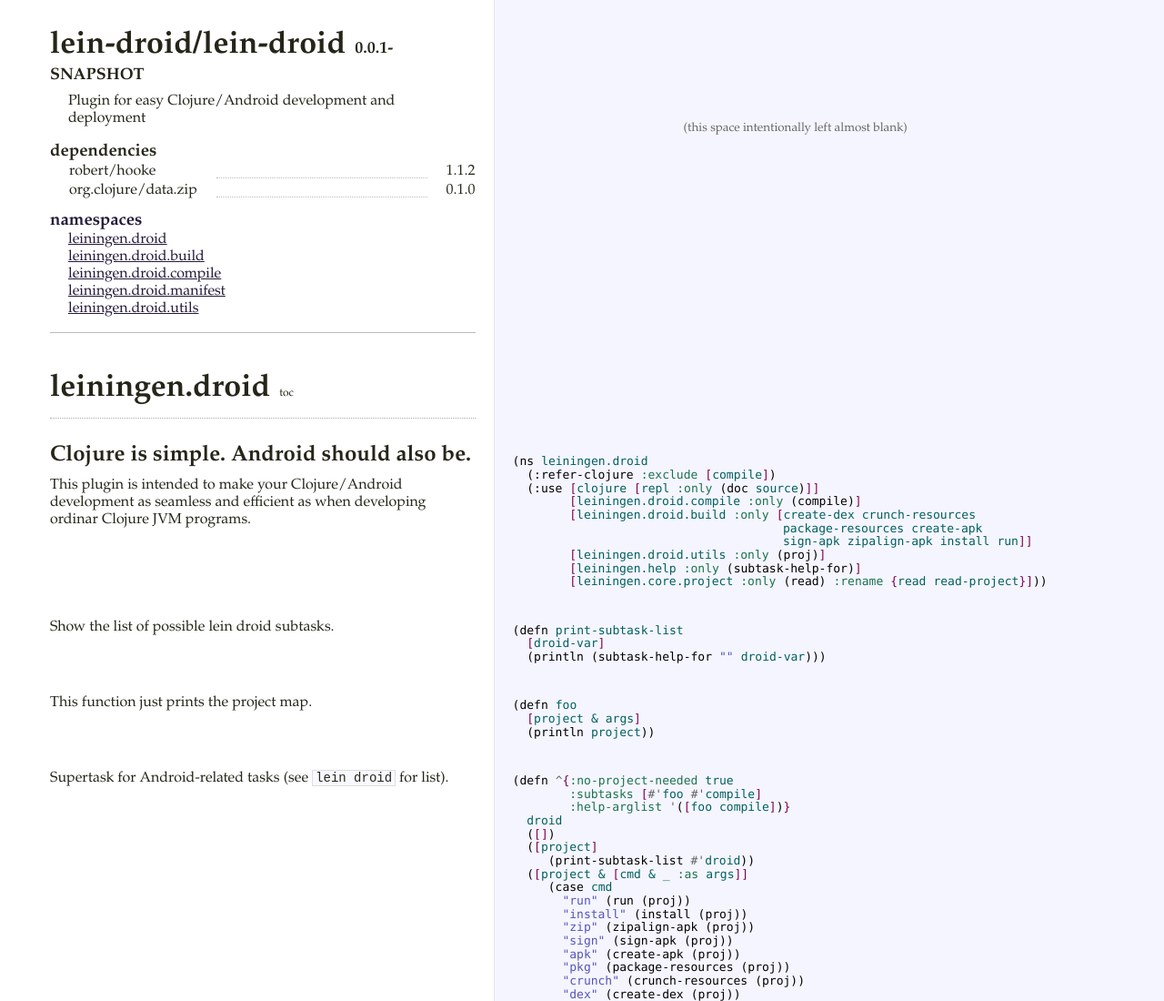
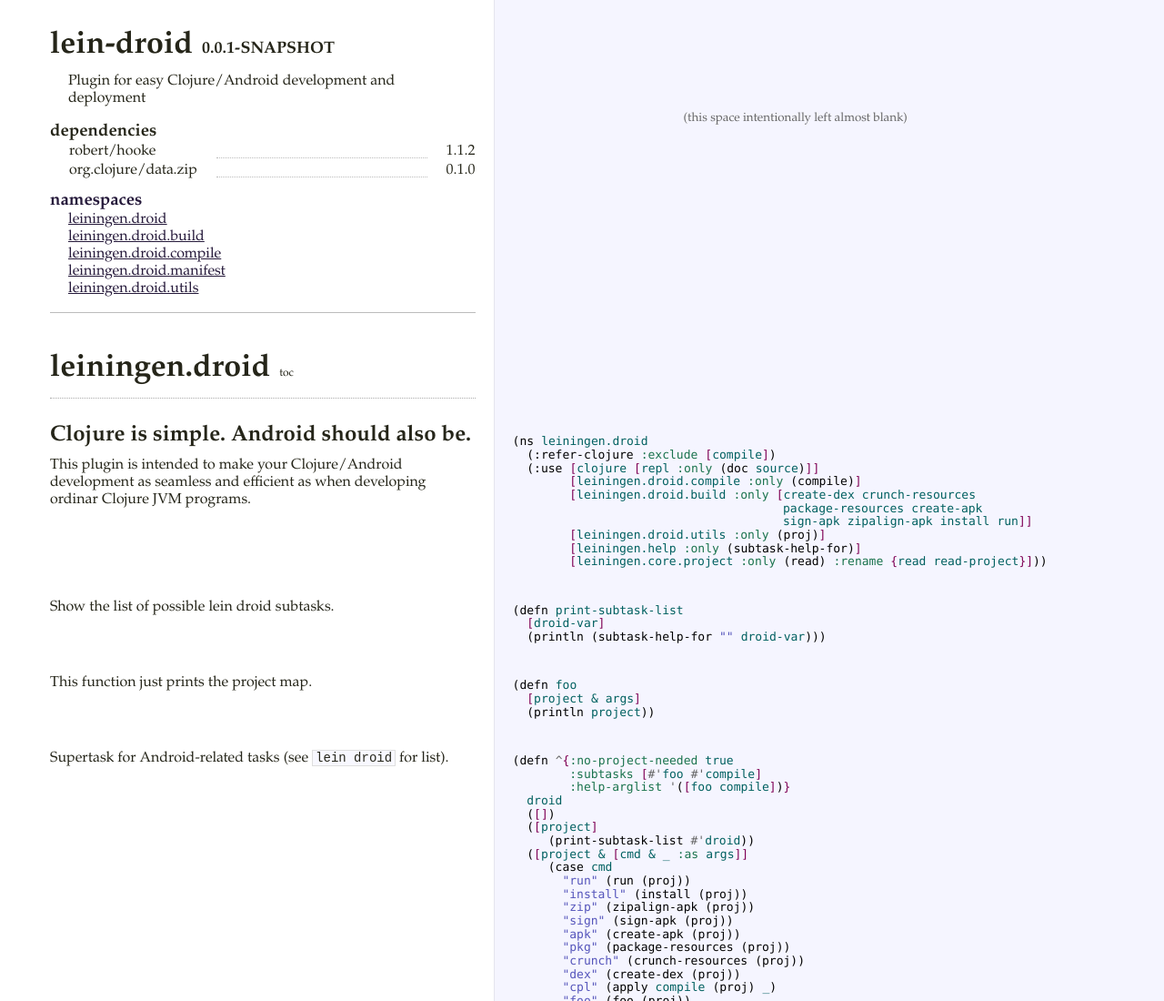
Before and after one commit to clojure-android/lein-droid, a plain HTML site: page index.html in a window 1280 px wide. Shown: the top 1100 px of the page at 91% size. Drawn offline with Linux system fonts and the light colour scheme.

Commit message:
Minor changes

```diff
--- a/index.html
+++ b/index.html
@@ -3028,7 +3028,7 @@
     build_tree: build_tree
   };
 })(SyntaxHighlighter);
-</script><title>lein-droid/lein-droid -- Marginalia</title></head><body><table><tr><td class="docs"><div class="header"><h1 class="project-name">lein-droid/lein-droid</h1><h2 class="project-version">0.0.1-SNAPSHOT</h2><br /><p>Plugin for easy Clojure/Android development and deployment</p>
+</script><title>lein-droid -- Marginalia</title></head><body><table><tr><td class="docs"><div class="header"><h1 class="project-name">lein-droid</h1><h2 class="project-version">0.0.1-SNAPSHOT</h2><br /><p>Plugin for easy Clojure/Android development and deployment</p>
 </div><div class="dependencies"><h3>dependencies</h3><table><tr><td class="dep-name">robert/hooke</td><td class="dotted"><hr /></td><td class="dep-version">1.1.2</td></tr><tr><td class="dep-name">org.clojure/data.zip</td><td class="dotted"><hr /></td><td class="dep-version">0.1.0</td></tr></table></div></td><td class="codes" style="text-align: center; vertical-align: middle;color: #666;padding-right:20px"><br /><br /><br />(this space intentionally left almost blank)</td></tr><tr><td class="docs"><div class="toc"><a name="toc"><h3>namespaces</h3></a><ul><li><a href="#leiningen.droid">leiningen.droid</a></li><li><a href="#leiningen.droid.build">leiningen.droid.build</a></li><li><a href="#leiningen.droid.compile">leiningen.droid.compile</a></li><li><a href="#leiningen.droid.manifest">leiningen.droid.manifest</a></li><li><a href="#leiningen.droid.utils">leiningen.droid.utils</a></li></ul></div></td><td class="codes">&nbsp;</td></tr><tr><td class="docs"><div class="docs-header"><a class="anchor" href="#leiningen.droid" name="leiningen.droid"><h1 class="project-name">leiningen.droid</h1><a class="toc-link" href="#toc">toc</a></a></div></td><td class="codes" /></tr><tr><td class="docs"><h2>Clojure is simple. Android should also be.</h2>
 
 <p>This plugin is intended to make your Clojure/Android development as
```
